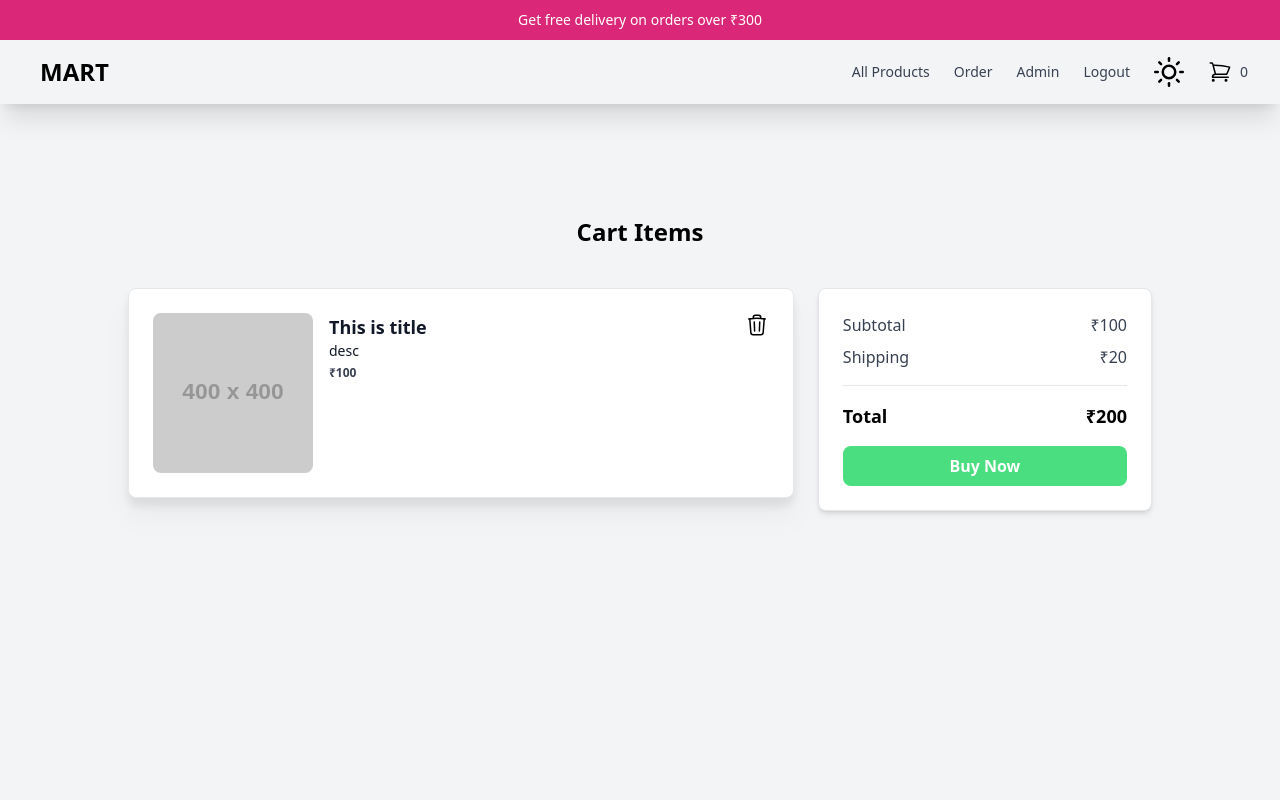
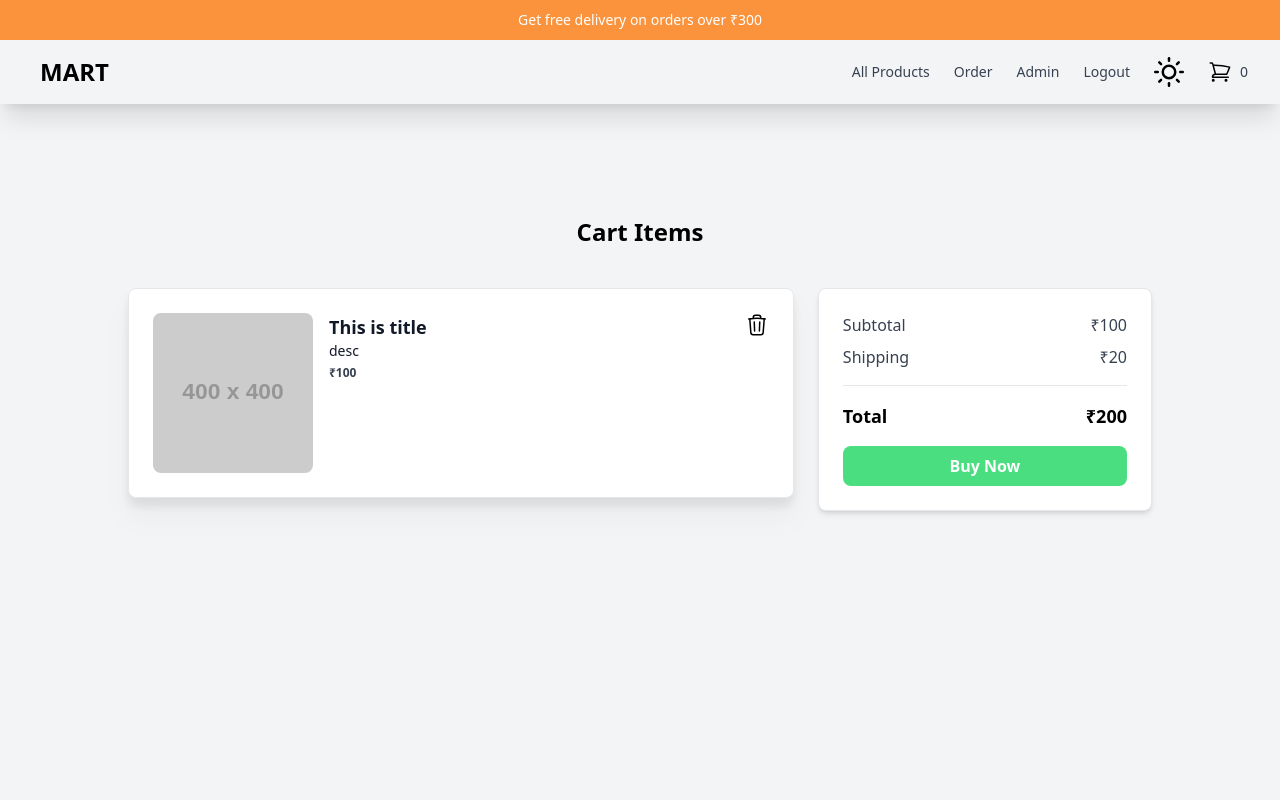
Before and after one commit to Atul9180/FirebaseReact_Ecommerce, a React (Vite) app in the folder client/: page /cart in a window 1280 px wide. Shown: the top 800 px of the page. Built offline with nearby package versions, Linux system fonts and the light colour scheme.

Commit message:
hero secction image and navbar color update

```diff
--- a/client/src/components/heroSection/HeroSection.jsx
+++ b/client/src/components/heroSection/HeroSection.jsx
@@ -5,7 +5,7 @@ const HeroSection = () => {
   return (
     <div>
       <img
-        src="https://static.vecteezy.com/system/resources/previews/004/299/835/original/online-shopping-on-phone-buy-sell-business-digital-web-banner-application-money-advertising-payment-ecommerce-illustration-search-free-vector.jpg"
+        src="https://static.vecteezy.com/system/resources/previews/004/299/815/non_2x/online-shopping-on-phone-buy-sell-business-digital-web-banner-application-money-advertising-payment-ecommerce-illustration-search-vector.jpg"
         alt=""
       />
       {/* <img src={banner2} className={"w-full"} alt="heroimg" /> */}
--- a/client/src/components/navbar/Navbar.jsx
+++ b/client/src/components/navbar/Navbar.jsx
@@ -101,7 +101,7 @@ const Navbar = () => {
 
       <header className="relative bg-white">
         <p
-          className="flex h-10 items-center justify-center bg-pink-600 px-4 text-sm font-medium text-white sm:px-6 lg:px-8"
+          className="flex h-10 items-center justify-center bg-orange-400 px-4 text-sm font-medium text-white sm:px-6 lg:px-8"
           style={{
             backgroundColor: mode === "dark" ? "rgb(62 64 66)" : "",
             color: mode === "dark" ? "white" : "",
```
